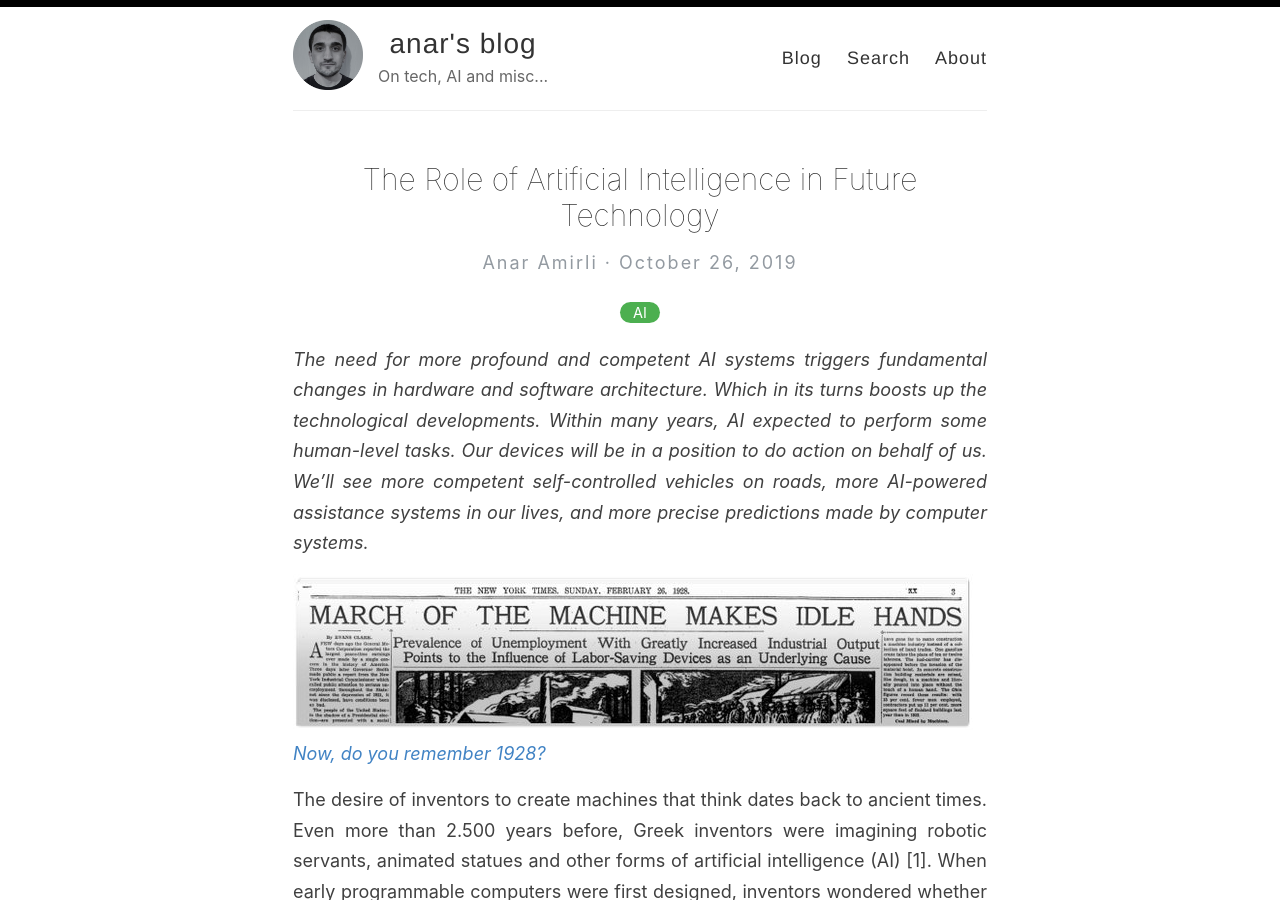
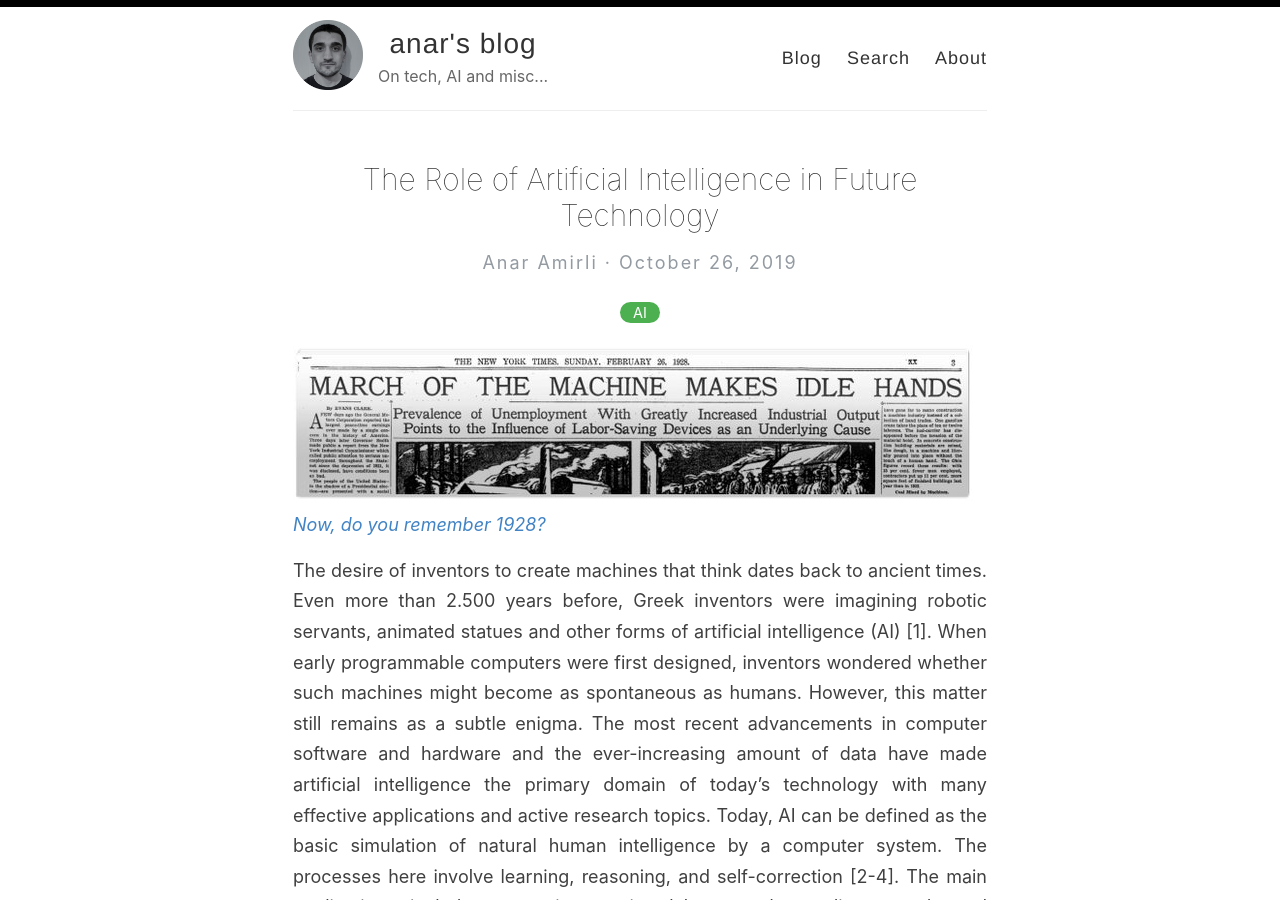
Before and after one commit to anaramirli/anaramirli.github.io, a Jekyll site: the page built from _posts/2019-10-26-the-role-of-ai-in-future.md, in a window 1280 px wide and 900 px high. Built offline with Jekyll 4.4.1, drawn with Linux system fonts in a browser that asks for light colours; comment, search, counter and statistics services are not loaded.

Commit message:
Update 2019-10-26-the-role-of-ai-in-future.md

```diff
--- a/_posts/2019-10-26-the-role-of-ai-in-future.md
+++ b/_posts/2019-10-26-the-role-of-ai-in-future.md
@@ -3,9 +3,6 @@ layout: post
 title: The Role of Artificial Intelligence in Future Technology
 categories: [AI]
 ---
-
-
-*The need for more profound and competent AI systems triggers fundamental changes in hardware and software architecture. Which in its turns boosts up the technological developments. Within many years, AI expected to perform some human-level tasks. Our devices will be in a position to do action on behalf of us. We’ll see more competent self-controlled vehicles on roads, more AI-powered assistance systems in our lives, and more precise predictions made by computer systems.*
 
 [![](/images/1928.jpg)*Now, do you remember 1928?*](https://twitter.com/fchollet/status/1130197913110319104)
 <br>
```
